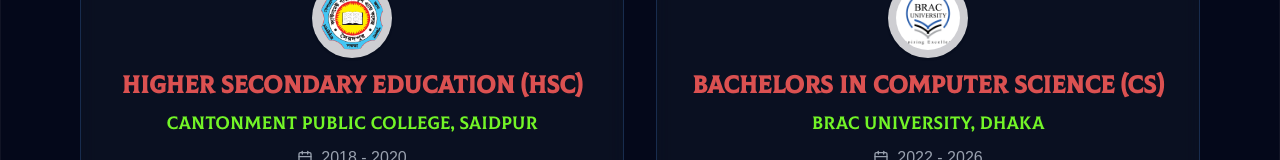
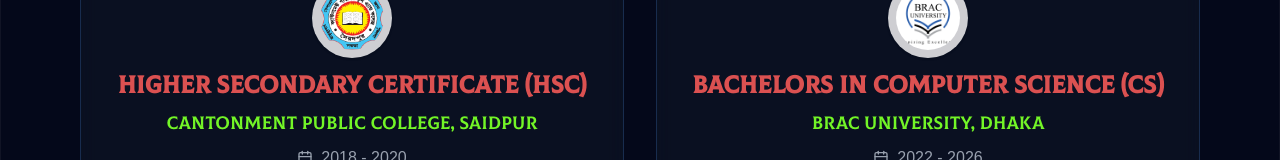
Before and after one commit to uzicodes/utsho-heaven-chowdhury, a Next.js app: page /education in a window 1280 px wide. Shown: the part 215-375 px from the top of the page. Built offline with nearby package versions, Linux system fonts and the light colour scheme.

Commit message:
fix: corrected degree title from "Higher Secondary Education" to "Higher Secondary Certificate"

```diff
--- a/src/app/education/page.tsx
+++ b/src/app/education/page.tsx
@@ -19,7 +19,7 @@ const EducationSection: React.FC = () => {
 
 	const educationData = [
 			{
-				degree: "Higher Secondary Education (HSC)",
+				degree: "Higher Secondary Certificate (HSC)",
 				school: "Cantonment Public College, Saidpur",
 				year: "2018 - 2020",
 				achievements: ["CGPA: 5.0 (Out of 5)", "Subject: Science"],
```
